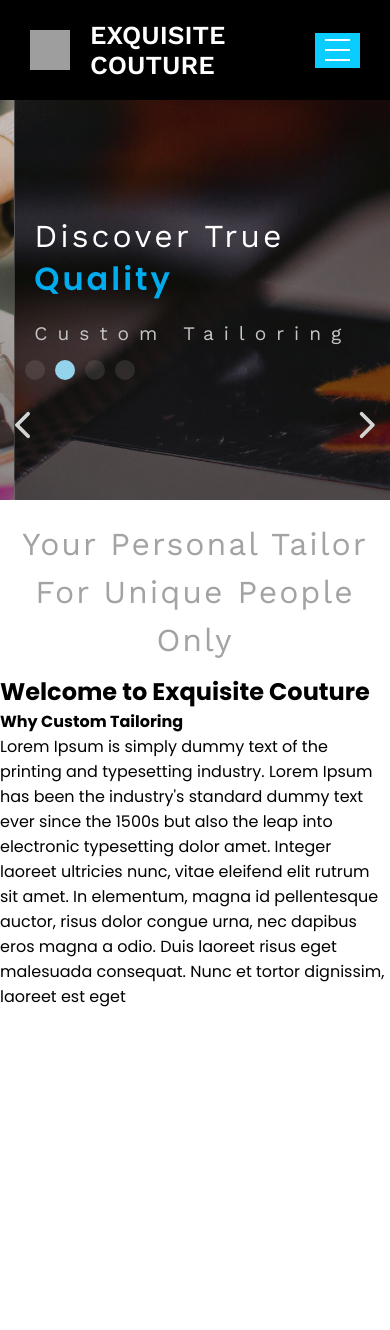
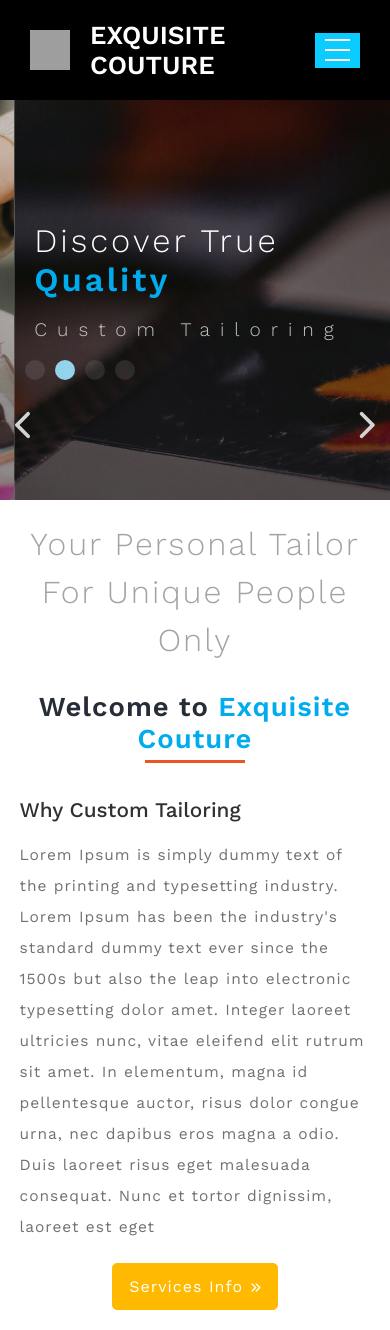
Before and after one commit to Dipsaint1/Exquisite-Couture, a React (Create React App) app: page / in a window 390 px wide. Before the commit the page ends 1029 px from the top, so only its background shows below. Built offline with nearby package versions, Linux system fonts and the light colour scheme; grey boxes are pictures that could not be loaded; a web font is replaced by a local one.

Commit message:
updated herosection

```diff
--- a/src/App.css
+++ b/src/App.css
@@ -2,11 +2,13 @@
 @import url('https://fonts.googleapis.com/css2?family=Poppins:ital,wght@0,400;0,600;0,700;1,500&display=swap');
 @import url('https://fonts.googleapis.com/css2?family=Niconne&display=swap');
 @import url('https://fonts.googleapis.com/css2?family=Catamaran:wght@400;500;700;900&family=Niconne&display=swap');
-@import url('https://fonts.googleapis.com/css2?family=Work+Sans:ital,wght@0,400;0,500;0,600;1,400&display=swap');
+@import url('https://fonts.googleapis.com/css2?family=Work+Sans:ital,wght@0,100;0,200;0,300;0,400;0,500;0,600;1,400&display=swap');
 
 *{
   padding: 0;
   margin: 0;
   box-sizing: border-box;
-  font-family: 'Poppins', sans-serif;
+  /* font-family: 'Poppins', sans-serif; */
+  font-family: 'Work Sans', sans-serif;
+
 }
--- a/src/components/HeroSection.js
+++ b/src/components/HeroSection.js
@@ -1,13 +1,16 @@
 import React from 'react';
 import './styles/Herosection.scss';
 import Carousel from "./carousel/Carousel";
+import { Link } from 'react-router-dom';
+import { FontAwesomeIcon } from '@fortawesome/react-fontawesome';
+import { faAnglesRight } from '@fortawesome/free-solid-svg-icons';
 
 function HeroSection() {
   return (
     <div className='hero-section'>
       <Carousel />
-
       <main id='main'>
+        <div className="left">
           <h1>Your Personal Tailor For Unique People Only</h1>
             <h2>Welcome to <span>Exquisite Couture</span></h2>
             <span></span>
@@ -15,6 +18,15 @@ function HeroSection() {
             <p> Lorem Ipsum is simply dummy text of the printing and typesetting industry. Lorem Ipsum has been the industry's standard dummy text ever since the 1500s but also the leap into electronic typesetting dolor amet.
                 Integer laoreet ultricies nunc, vitae eleifend elit rutrum sit amet. In elementum, magna id pellentesque auctor, risus dolor congue urna, nec dapibus eros magna a odio. Duis laoreet risus eget malesuada consequat. Nunc et tortor dignissim, laoreet est eget
             </p>
+
+            <div className="service-info-container">
+              <Link className='service-info-link' to=''><button>Services Info <FontAwesomeIcon className='icon' icon={faAnglesRight} /> </button></Link>
+            </div>
+        </div>
+        <div className="right">
+
+        </div>
+
       </main>
     </div>
   )
--- a/src/components/styles/Herosection.scss
+++ b/src/components/styles/Herosection.scss
@@ -1,120 +1,96 @@
 #main{
   position: relative;
-  margin: 20px 0;
+  margin: 20px auto;
+  width: 90%;
 
 
   @media screen and (max-width: 720px){
-    h1{
+    .left > h1{
       color: rgb(163, 163, 163);
-      width: 90%;
       font-size: 2em;
-      font-weight: 100;
+      font-weight: 300;
       letter-spacing: 2px;
       text-align: center;
       margin: 10px auto;
       line-height: 1.5em;
       font-family: 'Work Sans', sans-serif;
     }
+
+    .left > h2{
+      font-size: 1.712em;
+      color: #262c38;
+      letter-spacing: 1px;
+      position: relative;
+      font-weight:600;
+      text-align: center;
+      margin: 1em auto;
+      font-family: 'Work Sans', sans-serif;
+    }
+
+    .left > h2:after{
+      border-top: 3px solid #eb5424;
+      display: block;
+      width: 100px;
+      content: "";
+      margin: 5px auto 0;
+    }
+
+    .left > h2 > span{
+      color:#00acee;
+      font-family: 'Work Sans', sans-serif;
+    }
+
+    .left > h4{
+      text-align: left;
+      margin: 1.5em 0 0 0;
+      line-height: 30px;
+      text-transform: capitalize;
+      font-size: 1.3em;
+      color: #303030;
+      font-family: 'Work Sans', sans-serif;
+      font-weight: 500;
+    }
+
+    .left > p{
+      font-size: 15.5px;
+      line-height: 2em;
+      margin-top: 1em;
+      color: #717171;
+      letter-spacing: 1px;
+      font-family: 'Work Sans', sans-serif;
+    }
+
+    .service-info-container{
+      margin: 20px 0 10px 0;
+      display: flex;
+      justify-content: center;
+    }
+
+    .service-info-container > .service-info-link{
+      padding: 0.8em 1em;
+      background: #ffb900;
+      border: 1px solid #ffb900;
+      border-radius: 5px;
+      margin: 0 auto;
+      text-decoration: none;
+      color: #fff;
+
+      &:hover{
+        border:1px solid #00acee;
+        background:#00acee;
+        transition: 2s ease;
+      }
+    }
+    .service-info-container > .service-info-link > button{
+      border: none;
+      color: #fff;
+      background: none;
+      letter-spacing: 1px;
+      font-size: 1em;
+
+      & > .icon{
+        font-size: 0.7em;
+      }
+    }
   }
 }
-
-
-// .hero-section{
-//   /* background-image: linear-gradient(to left top, #deb779, #ae8060, #765147, #3c2a2a, #000000); */
-//   position: relative;
-//   background: #121218;
-// }
-
-// .hero-container{
-//   display: flex;
-//   flex-direction: column;
-//   height: 100%;
-//   align-items: center;
-//   justify-content: center;
-//   box-shadow: inset 0 0 0 1000px rgba(0, 0, 0, 0.2);
-// }
-
-// .hero-header{
-//   position: absolute;
-//   top: 30%;
-//   left: 0;
-//   margin-left: 4%;
-//   font-family: 'Playfair Display', serif;
-//   font-weight: 500;
-//   color: #fff;
-//   font-size: 3.5rem;
-// }
-
-// .hero-header > span{
-//   margin-left: 20px;
-// }
-
-// .hero-text-container{
-//   position: absolute;
-//   top: 35%;
-//   display: flex;
-//   flex-direction: column;
-//   width: 35%;
-//   right: 0;
-//   margin-right: 3.5%;
-// }
-
-// .hero-text{
-//   width: 100%;
-//   font-weight: 600;
-//   letter-spacing: 0.04em;
-//   font-size: 1.2rem;
-//   color: #fff;
-//   font-family: 'poppins', serif;
-//   margin-bottom: 5px;
-// }
-
-// .hero-text-btn > .btn{
-//   background-color: #121218;
-//   color: #fff;
-//   outline: none;
-//   border-radius: 6px;
-//   font-size: 1rem;
-//   font-weight: 600;
-//   font-family: 'poppins', serif;
-// }
-
-// .hero-footer{
-//   position: absolute;
-//   bottom: 0;
-//   left: 0;
-//   background: #121218;
-//   padding: 10px 4%;
-// }
-
-// .hero-footer > a{
-//   color: #deb779;
-//   text-decoration: none;
-//   font-size: 1rem;
-//   font-weight: light;
-//   margin: 0 8px;
-// }
-
-// @media screen and (max-width: 991px){
-//   .hero-header{
-//     font-size: 3rem;
-//   }
-//   .hero-text{
-//     font-size: 0.9rem;
-//   }
-//   .hero-footer{
-//     display: none;
-//   }
-// }
-
-// @media screen and (max-width: 768px){
-//   .hero-header{
-//     font-size: 2.7rem;
-//   }
-// }
-
-// @media screen and (max-width: 540px){
-//   .hero-information, .hero-footer{
-//     display: none;
-//   }
-// }
--- a/src/sass/carousel.scss
+++ b/src/sass/carousel.scss
@@ -24,7 +24,7 @@
 
   .slide h2{
     color: white;
-    font-size: 2em;
+    font-size: 2.05em;
     font-weight: 300;
     letter-spacing: 3px;
     font-family: 'Work Sans', sans-serif;
```
Lines whose indentation alone changed are shown as unchanged.
